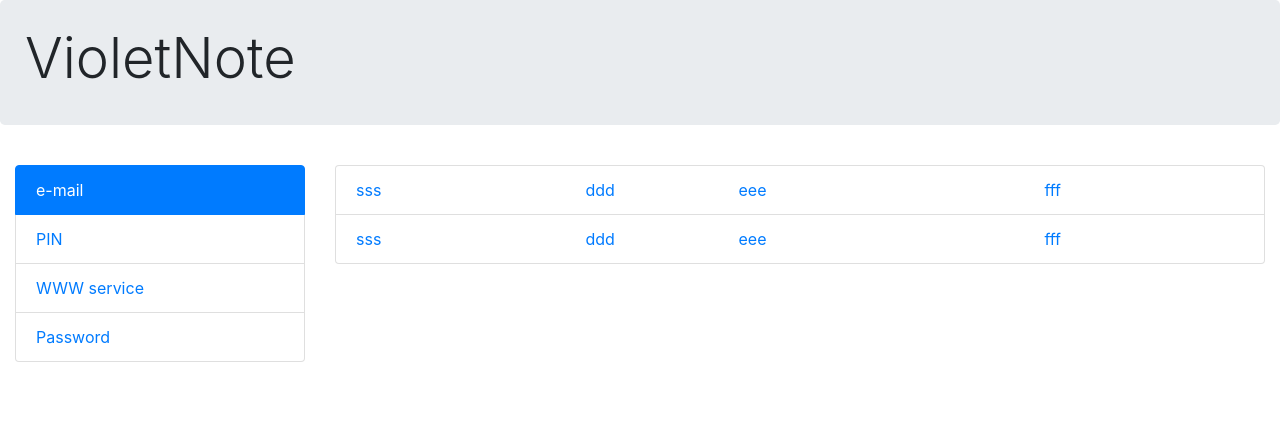
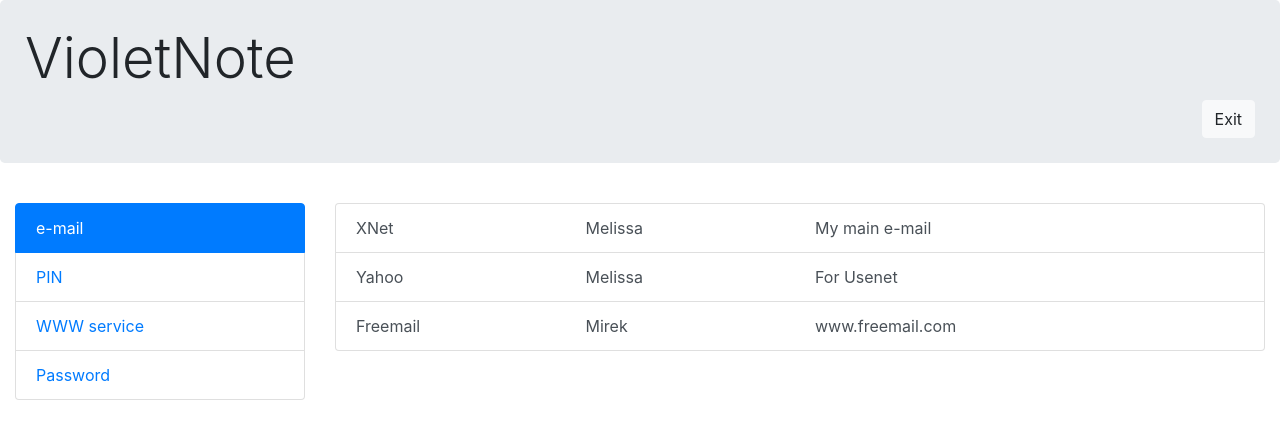
Before and after one commit to MrZeRo2000/violetnote-ang, an Angular app: page / in a window 1280 px wide. Shown: the top 438 px of the page. Built offline with nearby package versions, Linux system fonts and the light colour scheme.

Commit message:
added pass note

```diff
--- a/src/app/app.component.html
+++ b/src/app/app.component.html
@@ -50,6 +50,11 @@
 
 <div class="jumbotron">
   <h1 class="display-4">{{ title }}</h1>
+  <div class="text-right" *ngIf="authService.isPasswordProvided()">
+    <button type="button" class="btn btn-light" (click)="onExitButtonClick($event)">
+      Exit
+    </button>
+  </div>
 </div>
 
 <app-password *ngIf="!authService.isPasswordProvided()"></app-password>
--- a/src/app/app.component.ts
+++ b/src/app/app.component.ts
@@ -3,6 +3,7 @@ import {PassDataReaderService} from './pass-data-reader.service';
 import {PassData} from './pass-data';
 import {PassCategory} from './pass-category';
 import {AuthService} from './auth.service';
+import {PassDataService} from './pass-data.service';
 
 @Component({
   selector: 'app-root',
@@ -14,7 +15,7 @@ export class AppComponent implements OnInit {
   passData: PassData;
   selectedPassCategory: PassCategory;
 
-  constructor(public authService: AuthService, private passDataReaderService: PassDataReaderService) {}
+  constructor(public authService: AuthService, private passDataService: PassDataService, private passDataReaderService: PassDataReaderService) {}
 
   ngOnInit() {
     console.log('On Init!');
@@ -32,4 +33,9 @@ export class AppComponent implements OnInit {
     this.selectedPassCategory = passCategory;
   }
 
+  onExitButtonClick() {
+    this.authService.resetPassword();
+    this.passDataService.clearPassData();
+  }
+
 }
--- a/src/app/app.module.ts
+++ b/src/app/app.module.ts
@@ -12,13 +12,15 @@ import {AuthService} from './auth.service';
 import { PassCategoryComponent } from './pass-category/pass-category.component';
 import {PassDataService} from './pass-data.service';
 import {PassDataReaderService} from './pass-data-reader.service';
+import { PassNoteComponent } from './pass-note/pass-note.component';
 
 @NgModule({
   declarations: [
     AppComponent,
     PasswordComponent,
     PassDataComponent,
-    PassCategoryComponent
+    PassCategoryComponent,
+    PassNoteComponent
   ],
   imports: [
     BrowserModule, FormsModule, HttpClientModule
--- a/src/app/pass-data.service.ts
+++ b/src/app/pass-data.service.ts
@@ -1,6 +1,7 @@
 import { Injectable } from '@angular/core';
 import {PassData} from './pass-data';
 import {PassCategory} from './pass-category';
+import {PassNote} from './pass-note';
 
 @Injectable({
   providedIn: 'root'
@@ -38,4 +39,16 @@ export class PassDataService {
   public getPassData() {
     return this.passData;
   }
+
+  public getPassNotes() {
+    const result = Array<PassNote>();
+
+    for (const note of this.getPassData().passNoteList) {
+      if (note.passCategory.categoryName === this.selectedPassCategory.categoryName) {
+        result.push(note);
+      }
+    }
+
+    return result;
+  }
 }
--- a/src/app/pass-data/pass-data.component.html
+++ b/src/app/pass-data/pass-data.component.html
@@ -29,6 +29,7 @@
 
     <div class="col-md-9 mt-2">
 
+      <!--
       <div class="list-group">
         <a href="#" class="list-group-item">
           <div class="row">
@@ -48,6 +49,9 @@
         </a>
 
       </div>
+      -->
+
+      <app-pass-note></app-pass-note>
 
     </div>
 
--- /dev/null
+++ b/src/app/pass-note/pass-note.component.html
@@ -0,0 +1,34 @@
+<div class="list-group">
+  <a href="#"
+     class="list-group-item list-group-item-action"
+     data-toggle="modal"
+     data-target="#exampleModal"
+     *ngFor="let passNote of passDataService.getPassNotes()">
+    <div class="row">
+      <div class="col-md-3">{{passNote.system}}</div>
+      <div class="col-md-3">{{passNote.user}}</div>
+      <div class="col-md-6">{{passNote.custom}}</div>
+    </div>
+  </a>
+</div>
+
+
+<!-- Modal -->
+<div class="modal fade" id="exampleModal" tabindex="-1" role="dialog" aria-labelledby="exampleModalLabel" aria-hidden="true">
+  <div class="modal-dialog" role="document">
+    <div class="modal-content">
+      <div class="modal-header">
+        <h5 class="modal-title" id="exampleModalLabel">Modal title</h5>
+        <button type="button" class="close" data-dismiss="modal" aria-label="Close">
+          <span aria-hidden="true">&times;</span>
+        </button>
+      </div>
+      <div class="modal-body">
+        ...
+      </div>
+      <div class="modal-footer">
+        <button type="button" class="btn btn-secondary" data-dismiss="modal">Close</button>
+      </div>
+    </div>
+  </div>
+</div>
--- /dev/null
+++ b/src/app/pass-note/pass-note.component.ts
@@ -0,0 +1,16 @@
+import { Component, OnInit } from '@angular/core';
+import {PassDataService} from '../pass-data.service';
+
+@Component({
+  selector: 'app-pass-note',
+  templateUrl: './pass-note.component.html',
+  styleUrls: ['./pass-note.component.css']
+})
+export class PassNoteComponent implements OnInit {
+
+  constructor(public passDataService: PassDataService) { }
+
+  ngOnInit() {
+  }
+
+}
```
Also changed, not shown: src/app/pass-note/pass-note.component.css (added), 1 other file (tests, documents, lock files or other folders).
